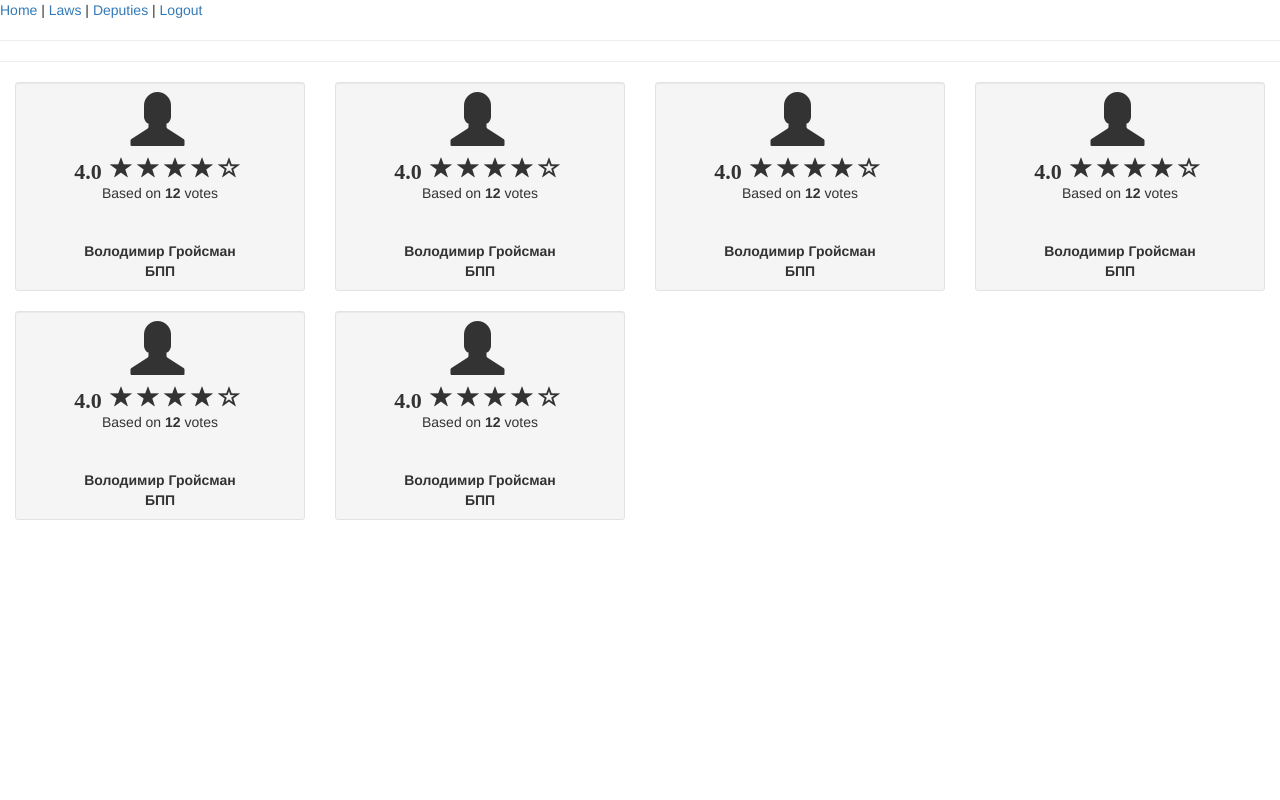
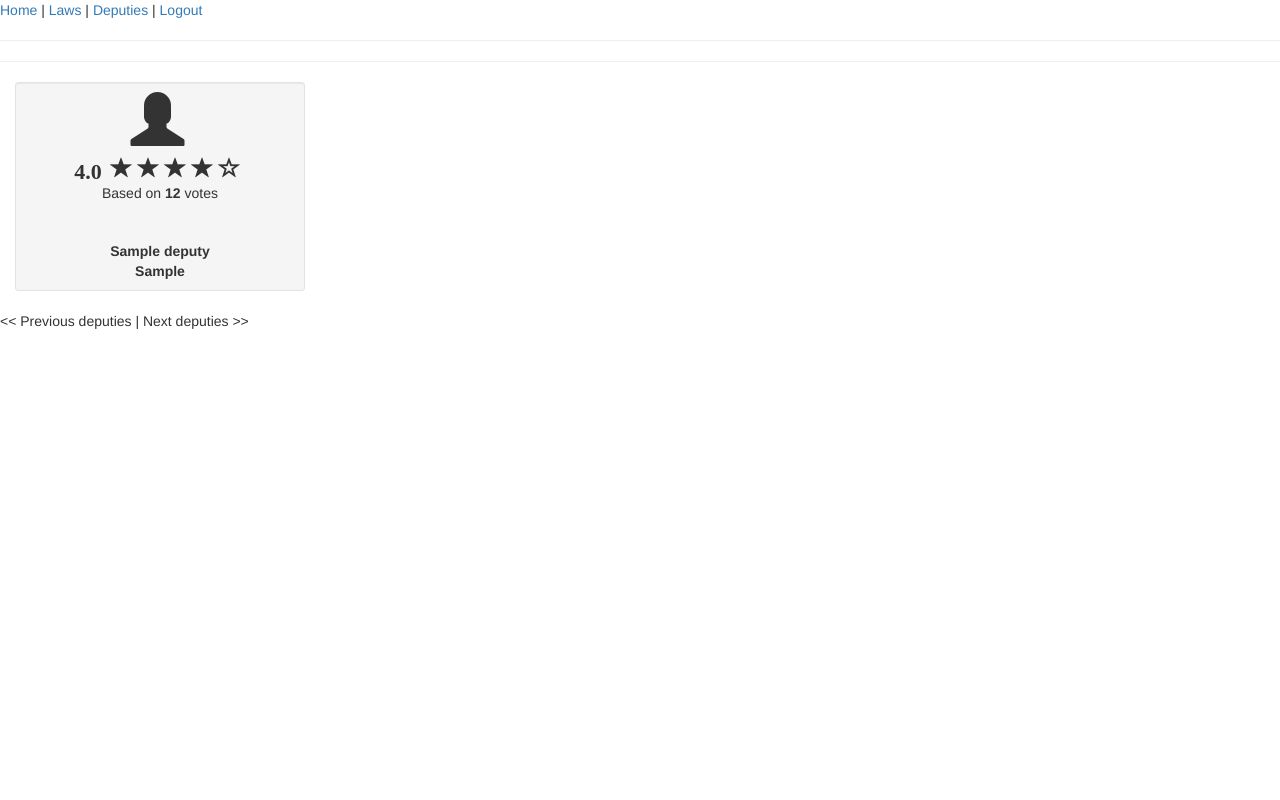
Before and after one commit to vifactor/Grosus, a Flask app: page /deputies in a window 1280 px wide. Run offline with Flask 2, Linux system fonts and the light colour scheme; a user stored in the database is signed in; tables that the repository leaves empty hold one stand-in row (values such as "Sample post"); some libraries are stand-ins or nearby versions.

Commit message:
View function "deputies" uses deputies from database. Pagination of deputies is implemented.

```diff
--- a/app/models.py
+++ b/app/models.py
@@ -28,7 +28,7 @@ class Deputy(db.Model):
     def __repr__(self):
         return '<Deputy %s (%s)>' % (self.name, self.group)
 
-    def get_rating(self, user_id):
+    def get_rating(self, user):
         # FIXME
         return 0
 
--- a/app/templates/deputies.html
+++ b/app/templates/deputies.html
@@ -3,9 +3,19 @@
   <hr>
   <div  class="row">
     <div  class="col-lg-12">
-      {% for deputy in deputies %}
+      {% for deputy in deputies.items %}
         {% include 'deputy.html' %}
       {% endfor %}
     </div>
   </div>
+    {% if deputies.has_prev %}
+        <a href="{{ url_for('deputies', page=deputies.prev_num) }}">&lt;&lt; Previous deputies</a>
+    {% else %}
+        &lt;&lt; Previous deputies
+    {% endif %} |
+    {% if deputies.has_next %}
+        <a href="{{ url_for('deputies', page=deputies.next_num) }}">Next deputies &gt;&gt;</a>
+    {% else %}
+        Next deputies &gt;&gt;
+    {% endif %}
 {%endblock%}
--- a/app/templates/deputy.html
+++ b/app/templates/deputy.html
@@ -9,8 +9,8 @@
               </span><span  class="glyphicon glyphicon-star-empty"></span> </div>
             <div  class="vertical-gap"> Based on <span  style="font-weight:bold">12</span>
               votes </div>
-            <div> <span  style="font-weight:bold">Володимир Гройсман</span></div>
-            <div> <span  style="font-weight:bold">БПП</span></div>
+            <div> <span  style="font-weight:bold">{{deputy.name}}</span></div>
+            <div> <span  style="font-weight:bold">{{deputy.group}}</span></div>
           </div>
         </div>
       </div>
--- a/app/views.py
+++ b/app/views.py
@@ -2,8 +2,8 @@ from app import grosus, db, login_manager
 from flask import render_template, redirect, flash, url_for
 from flask.ext.login import login_required, login_user, current_user, logout_user
 from .forms import LoginForm
-from .models import User, Law
-from config import POSTS_PER_PAGE
+from .models import User, Law, Deputy
+from config import LAWS_PER_PAGE, DEPUTIES_PER_PAGE
 
 @login_manager.user_loader
 def load_user(id):
@@ -20,13 +20,10 @@ def index():
                           user=user)
 
 @grosus.route('/deputies')
+@grosus.route('/deputies/<int:page>')
 @login_required
-def deputies():
-    deputies = [{'name': 'Musterman', 'group': 'Communists'}, # fake deputies
-                {'name': 'Muller', 'group': 'Liberals'},
-                {'name': 'Smith', 'group': 'Democrats'},
-                {'name': 'Smith', 'group': 'Democrats'},
-                {'name': 'Smith', 'group': 'Democrats'}, {'name': 'Smith', 'group': 'Democrats'}]
+def deputies(page=1):
+    deputies = Deputy.query.paginate(page, DEPUTIES_PER_PAGE, True)
     return render_template('deputies.html',
                           title='Deputies',
                           deputies=deputies)
@@ -35,7 +32,7 @@ def deputies():
 @grosus.route('/laws/<int:page>')
 @login_required
 def laws(page=1):
-    laws = Law.query.paginate(page, POSTS_PER_PAGE, True)
+    laws = Law.query.paginate(page, LAWS_PER_PAGE, True)
     return render_template('laws.html',
                           title='Laws',
                           laws=laws)
--- a/config.py
+++ b/config.py
@@ -9,4 +9,5 @@ SQLALCHEMY_DATABASE_URI = 'sqlite:///' + os.path.join(basedir, 'grosus.db')
 SQLALCHEMY_MIGRATE_REPO = os.path.join(basedir, 'db_repository')
 SQLALCHEMY_TRACK_MODIFICATIONS = True
 
-POSTS_PER_PAGE = 3
+LAWS_PER_PAGE = 3
+DEPUTIES_PER_PAGE = 8
```
